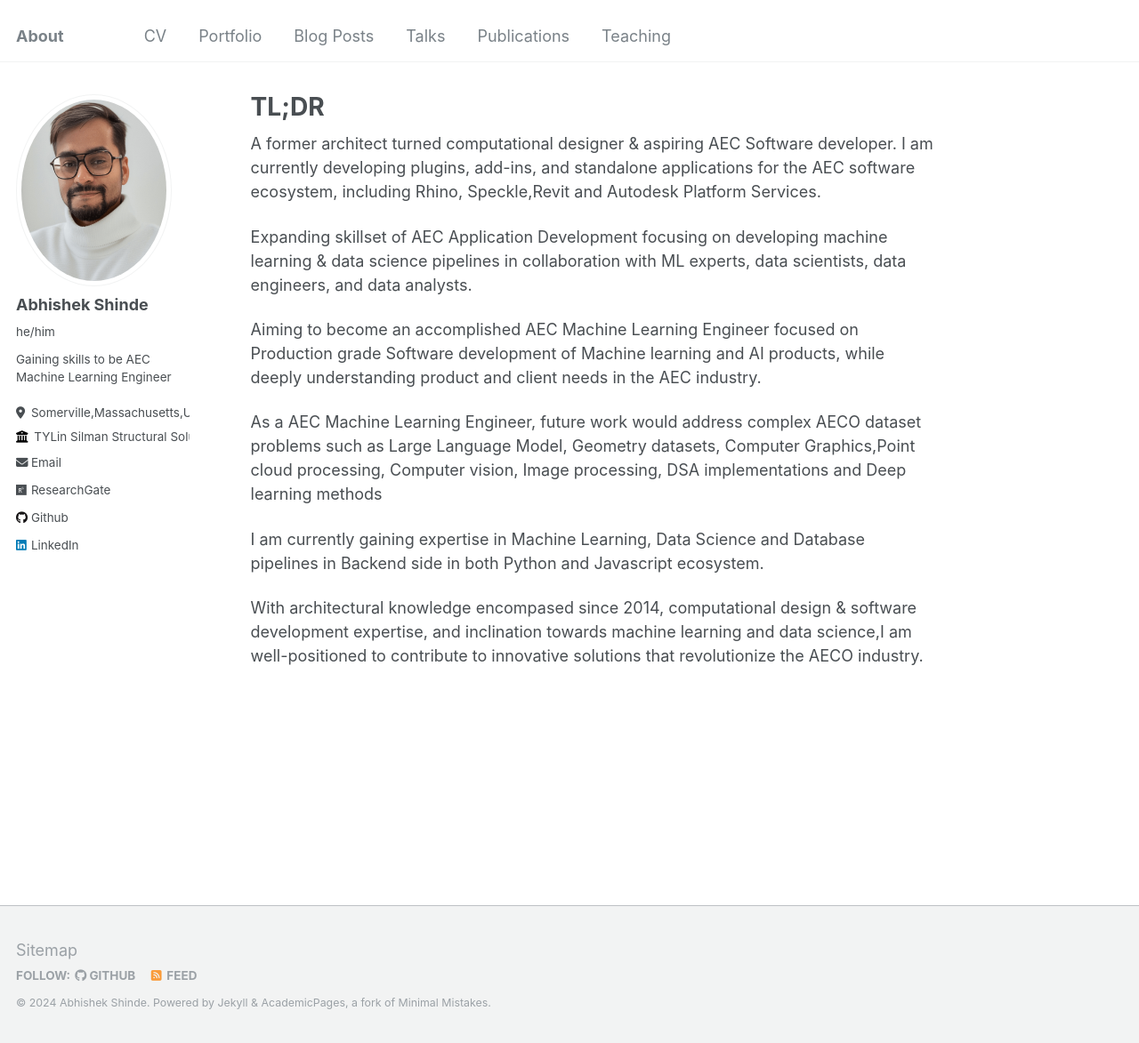
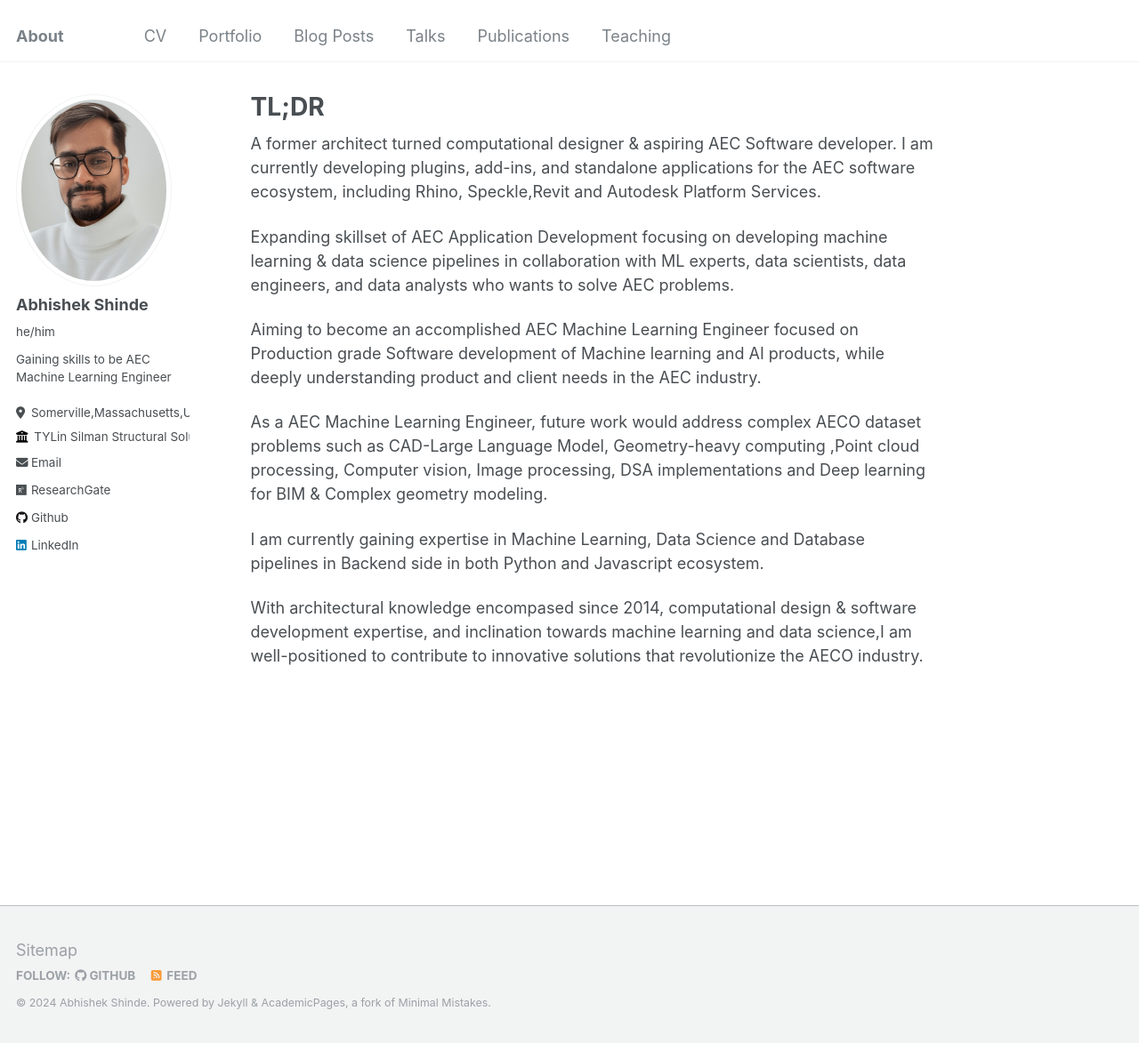
Before and after one commit to InquisitiveAS/InquisitiveAS.github.io, a Jekyll site: the page built from _pages/about.md, in a window 1280 px wide and 1173 px high. Shown: the whole window at 89% size. Built offline with Jekyll 4.4.1, drawn with Linux system fonts in a browser that asks for light colours.

Commit message:
Update about.md

```diff
--- a/_pages/about.md
+++ b/_pages/about.md
@@ -9,11 +9,11 @@ redirect_from:
 
 A former architect turned computational designer & aspiring AEC Software developer. I am currently developing plugins, add-ins, and standalone applications for the AEC software ecosystem, including Rhino, Speckle,Revit and Autodesk Platform Services.
 
-Expanding skillset of AEC Application Development focusing on developing machine learning & data science pipelines in collaboration with ML experts, data scientists, data engineers, and data analysts.
+Expanding skillset of AEC Application Development focusing on developing machine learning & data science pipelines in collaboration with ML experts, data scientists, data engineers, and data analysts who wants to solve AEC problems.
 
 Aiming to become an accomplished AEC Machine Learning Engineer focused on Production grade Software development of Machine learning and AI products, while deeply understanding product and client needs in the AEC industry.
 
-As a AEC Machine Learning Engineer, future work  would address complex AECO dataset problems such as Large Language Model, Geometry datasets, Computer Graphics,Point cloud processing, Computer vision, Image processing, DSA implementations and Deep learning methods
+As a AEC Machine Learning Engineer, future work  would address complex AECO dataset problems such as CAD-Large Language Model, Geometry-heavy computing ,Point cloud processing, Computer vision, Image processing, DSA implementations and Deep learning for BIM & Complex geometry modeling.
 
 I am currently gaining expertise in Machine Learning, Data Science and Database pipelines in Backend side in both Python and Javascript ecosystem.
 
```
